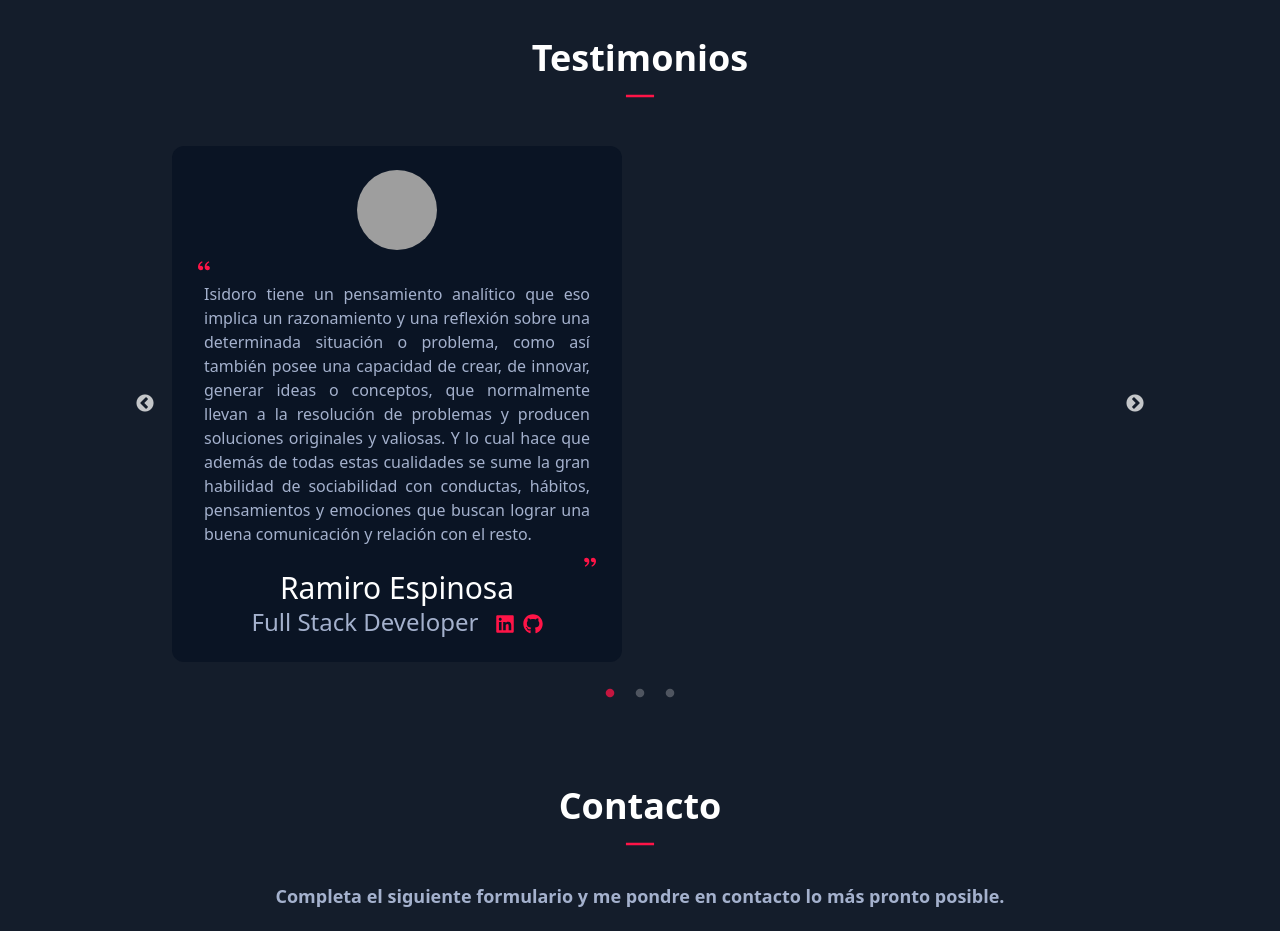
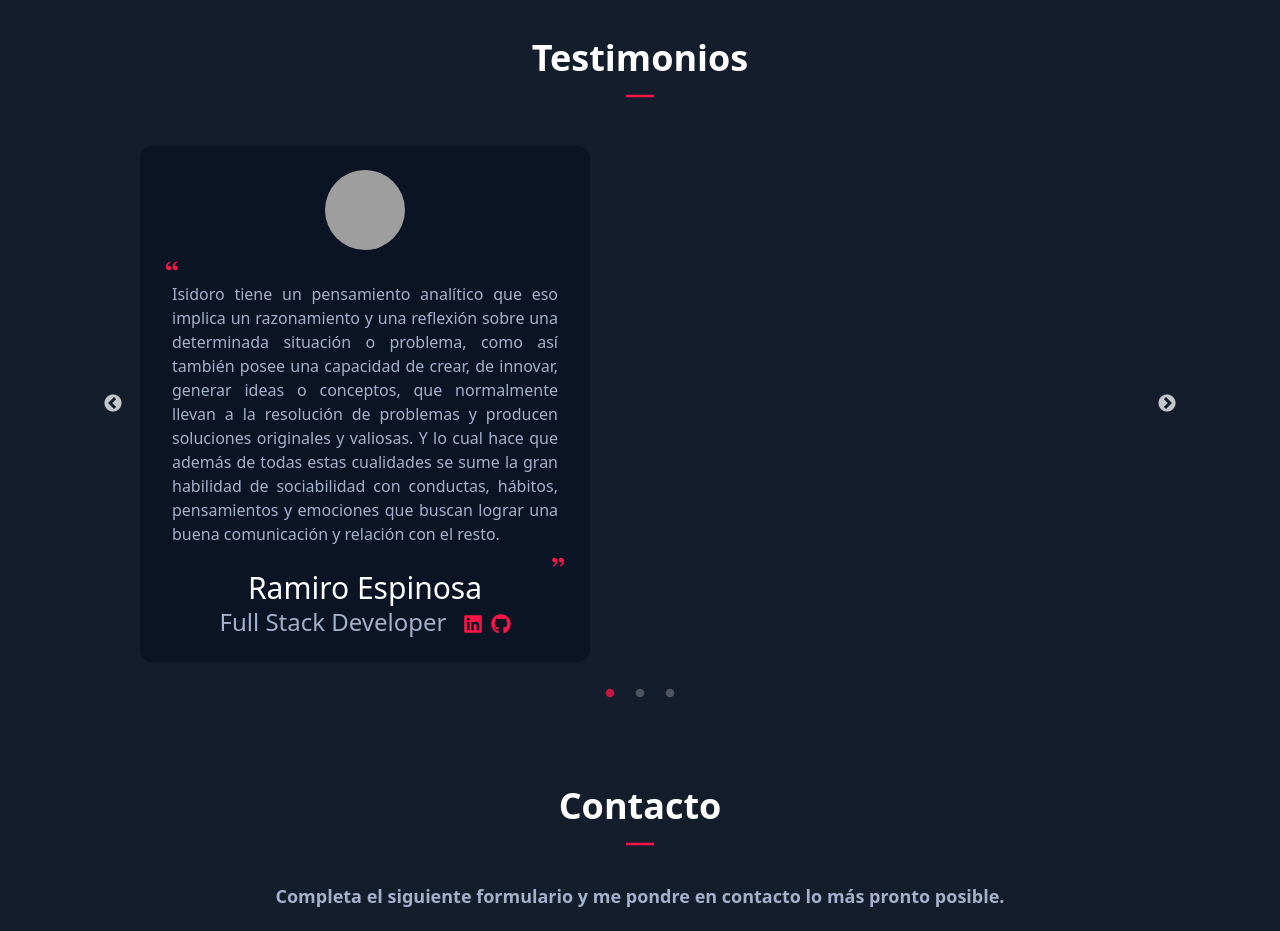
Before and after one commit to FranciscoHIDev/Portafolio, a React (Vite) app in the folder client/: page / in a window 1280 px wide. Shown: the part 2840-3771 px from the top of the page. Built offline with nearby package versions, Linux system fonts and the light colour scheme; grey boxes are pictures that could not be loaded.

Commit message:
css carrusel

```diff
--- a/client/src/pages/Testimonials/Testimonials.css
+++ b/client/src/pages/Testimonials/Testimonials.css
@@ -1,5 +1,5 @@
 .carousel-container {
-    width: 75%;
+    width: 80%;
     margin: 0 auto;
     margin-top: 20px;
   }
```
